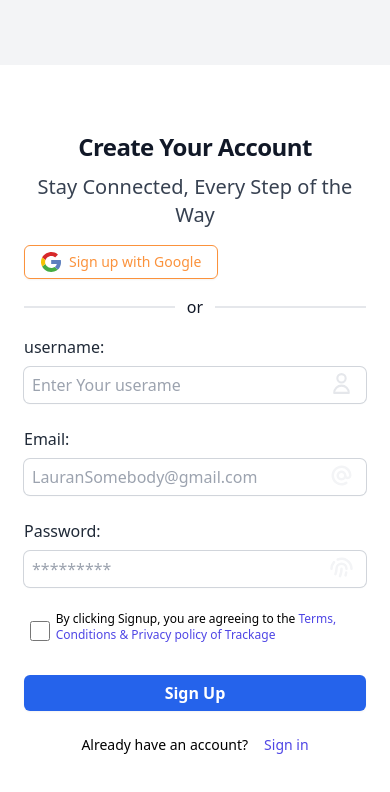
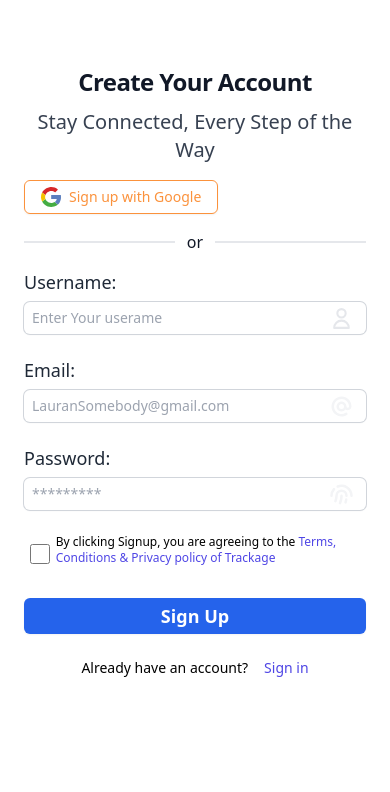
Before and after one commit to EniolaCodes/trackage, a Next.js app: page /signup in a window 390 px wide. Shown: the top 792 px of the page. Built offline with nearby package versions, Linux system fonts and the light colour scheme.

Commit message:
escape the apostrophes in the home page and help center page

```diff
--- a/src/components/GoogleMaps.js
+++ b/src/components/GoogleMaps.js
@@ -53,7 +53,7 @@ export default function GoogleMaps() {
           Search
         </button>
       </div>
-      <div className="h-[90%]" ref={mapRef} />;
+      <div className="h-[90%]" ref={mapRef} />
         </>
     )
 
--- a/src/pages/helpcenter.js
+++ b/src/pages/helpcenter.js
@@ -9,7 +9,7 @@ const Helpcenter =() => {
         <h2 className="mb-6 text-2xl">Help Center</h2>
         <p className="mb-3">We understand that you may have questions about using our service, and we are here to help while we continually update
            our FAQs to provide you with the most relevant information.</p>
-        <p>If you don`t find what you are looking for, don`t hesitate to reach out to our support team for personalized assistance.
+        <p>If you don&#39;t find what you are looking for, don&#39;t hesitate to reach out to our support team for personalized assistance.
           Your satisfaction is our top priority, and we are committed to providing you with the support you need to make the most of our service.</p>
         <div className="mt-4 flex justify-between">
           <button className="border-2 py-2 px-4 rounded text-lg">Chat with Support</button>
--- a/src/pages/home.js
+++ b/src/pages/home.js
@@ -15,7 +15,7 @@ const LandingPage = () => {
       </header>
       <main className="container mx-auto flex flex-col items-center justify-center flex-grow">
         <h2 className="text-5xl font-bold text-center mb-8">Real-Time Package Monitoring</h2>
-        <p className="text-3xl text-center mb-12">Track your packages seamlessly with Trackage's real-time monitoring system. Say goodbye to lost packages and delivery uncertainties.</p>
+        <p className="text-3xl text-center mb-12">Track your packages seamlessly with Trackage&#39;s real-time monitoring system. Say goodbye to lost packages and delivery uncertainties.</p>
         <Link href="/signup" className="bg-white text-blue-500 px-8 py-3 rounded-md shadow-lg text-lg hover:bg-blue-100 transition duration-300 ease-in-out">Get Started</Link>
       </main>
     </div>
--- a/src/pages/signup.js
+++ b/src/pages/signup.js
@@ -14,7 +14,7 @@ export default function Signup(){
 
 
 
-    const handleSubmit = async (e) => {
+    const handleSubmit =  (e) => {
       e.preventDefault();
 
     }
@@ -26,8 +26,8 @@ export default function Signup(){
 
 
         <main className='flex flex-col md:flex-row min-h-screen bg-gray-100'>
-            <section className='flex-1 items-center justify-center md:items-start overflow-y-hidden'>
-            </section>
+            {/* <section className='flex-1 items-center justify-center md:items-start overflow-y-hidden'>
+            </section> */}
             <section className='flex-1 items-center justify-center md:items-start bg-white'>
                 <div className='p-6 md:p-12'>
                     <div className='sm:mx-auto sm:w-full sm:max-w-sm'>
@@ -51,12 +51,12 @@ export default function Signup(){
                         <form onSubmit={handleSubmit}>
                             <div className='mt-4'>
                                 <div className="relative">
-                                <label htmlFor='Name' className="block font-medium leading-6 text-l text-gray-800">username: </label>
+                                <label htmlFor='Name' className="block font-medium leading-6 text-lg text-gray-800">Username: </label>
                                 <input name="name" type="name" value={username}
             onChange={(e) => setUserName(e?.target?.value)}
                                 placeholder="Enter Your userame"
 
-                                  className="block w-full rounded-md border-0 mt-2
+                                  className="block w-full rounded-md border-0 mt-2 text-sm
                                 py-1.5 pl-2 text-gray-900
                              shadow-sm ring-1 ring-insert ring-gray-300 placeholder:text-gray-400 focus:ring-2
                                 focus:ring-insert focus:ring-indigo-600 sm:text-sm sm:leading-6"/>
@@ -67,12 +67,12 @@ export default function Signup(){
 
                                 </div>
                                 <div className="mt-6 relative">
-                                <label htmlFor='email' className="block font-medium leading-6 text-l text-gray-800">Email: </label>
+                                <label htmlFor='email' className="block font-medium leading-6 text-lg text-gray-800">Email: </label>
                                 <input name="email" type="email" value={email}
             onChange={(e) => setEmail(e?.target?.value)}
                                 placeholder="LauranSomebody@gmail.com"
 
-                                 className="block w-full rounded-md border-0 mt-2
+                                 className="block w-full rounded-md border-0 mt-2 text-sm
                                 py-1.5 pl-2 text-gray-900
                              shadow-sm ring-1 ring-insert ring-gray-300 placeholder:text-gray-400 focus:ring-2
                                 focus:ring-insert focus:ring-indigo-600 sm:text-sm sm:leading-6"/>
@@ -83,14 +83,14 @@ export default function Signup(){
 
                                 </div>
                                 <div className="mt-6 relative">
-                                <label htmlFor='password' className="block font-medium leading-6 text-l text-gray-800">Password: </label>
+                                <label htmlFor='password' className="block font-medium leading-6 text-lg text-gray-800">Password: </label>
                                 <input name="password" placeholder="*********"
                                 value={password}
                                 onChange={(e) => setPassword(e?.target?.value)}
                                  type={`${show.password ? "text" : "password"}`}
 
 
-                                  className="block w-full rounded-md border-0 mt-2
+                                  className="block w-full rounded-md border-0 mt-2 text-sm
                                 py-1.5 pl-2 text-gray-900
                              shadow-sm ring-1 ring-insert ring-gray-300 placeholder:text-gray-400 focus:ring-2
                                 focus:ring-insert focus:ring-indigo-600 sm:text-sm sm:leading-6"/>
@@ -108,7 +108,7 @@ export default function Signup(){
                                 <div className="mt-6">
                                     <button
                                     type="submit"
-                                    className="flex w-full justify-center rounded-md bg-blue-600 px-3 py-1.5 text-l font-semibold leading-6 text-white shadow-sm hover:bg-blue-500 focus-visible:outline focus-visible:outline-2 focus-visible:outline-offest-2 focus-visible:outline-indigo-600"
+                                    className="flex w-full justify-center rounded-md bg-blue-600 px-3 py-1.5 text-lg font-semibold leading-6 text-white shadow-sm hover:bg-blue-500 focus-visible:outline focus-visible:outline-2 focus-visible:outline-offest-2 focus-visible:outline-indigo-600"
                                     >
                                       Sign Up
                                     </button>
```
Also changed, not shown: src/pages/signin.js (+10 -35 lines).
